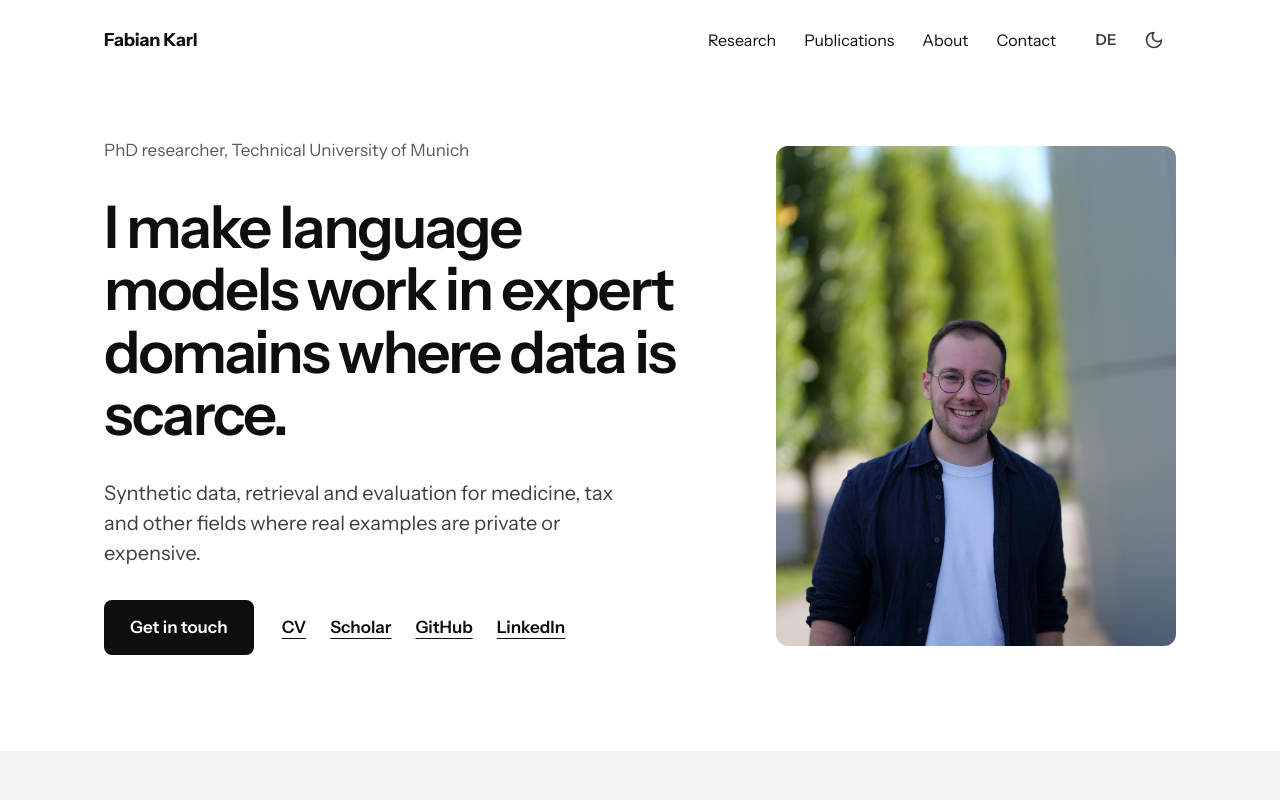
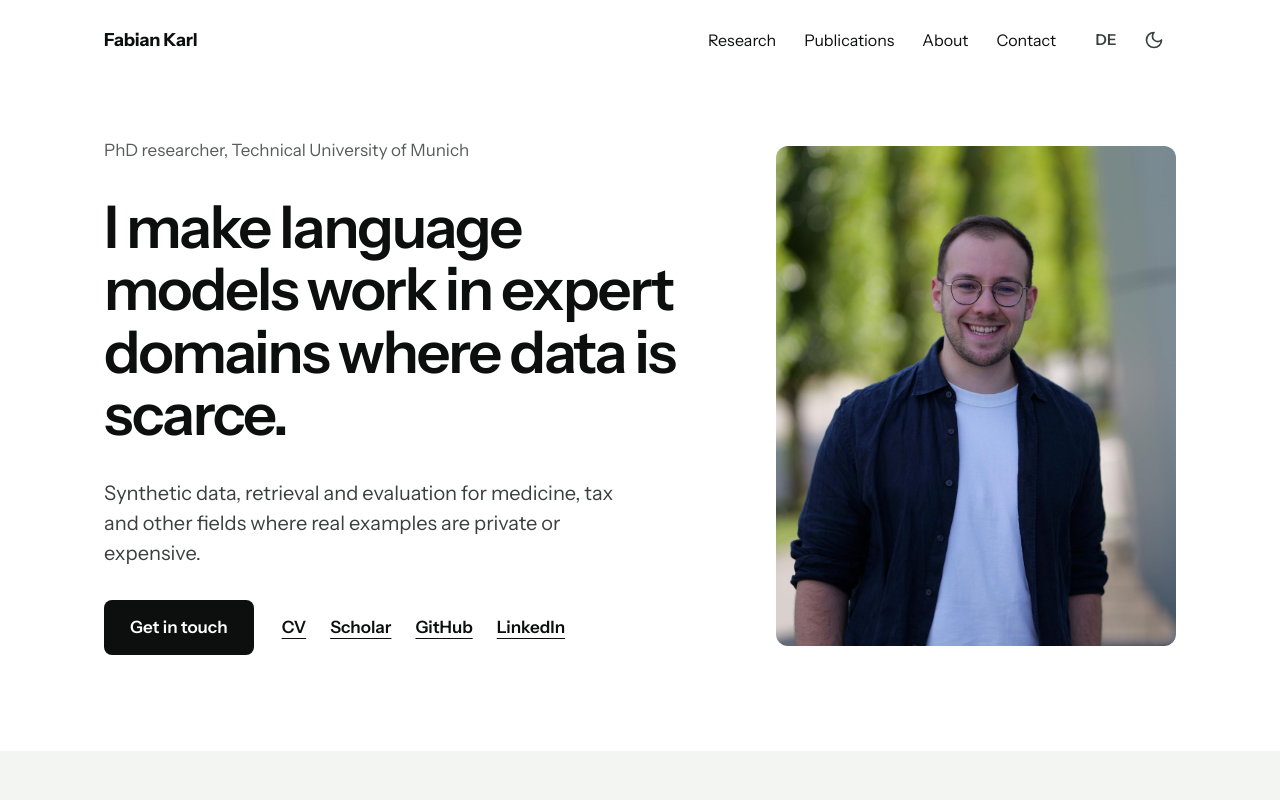
Before and after one commit to FKarl/portfolio-website, a Next.js app: page / in a window 1280 px wide. Shown: the top 800 px of the page. Built offline with nearby package versions, Linux system fonts and the light colour scheme; no server answers.

Commit message:
Crop the hero portrait tighter
Less empty background above the head; the subject now fills the frame.

```diff
--- a/app/globals.css
+++ b/app/globals.css
@@ -101,7 +101,7 @@
 .btn:hover { background: var(--accent); color: var(--bg); text-decoration: none; }
 .btn-outline { appearance: none; background: transparent; border: 1px solid var(--ink); color: var(--ink); font: inherit; font-weight: 600; padding: 13px 26px; border-radius: var(--r-sm); cursor: pointer; }
 .btn-outline:hover { background: var(--ink); color: var(--bg); }
-.hero-photo { width: 100%; height: auto; aspect-ratio: 4 / 5; object-fit: cover; object-position: 50% 40%; border-radius: var(--r); display: block; }
+.hero-photo { width: 100%; height: auto; aspect-ratio: 4 / 5; object-fit: cover; object-position: 50% 50%; border-radius: var(--r); display: block; }
 @media (max-width: 860px) {
   .hero { grid-template-columns: minmax(0, 1fr); align-items: start; }
   .hero-photo { max-width: 360px; }
--- a/components/hero.tsx
+++ b/components/hero.tsx
@@ -23,7 +23,7 @@ export function Hero() {
         </div>
       </div>
       {/* eslint-disable-next-line @next/next/no-img-element */}
-      <img className="hero-photo" src="/assets/hero/portrait.jpg" alt={t.hero.photoAlt} width={1333} height={2000} />
+      <img className="hero-photo" src="/assets/hero/portrait.jpg" alt={t.hero.photoAlt} width={1100} height={1375} />
     </section>
   )
 }
```
Also changed, not shown: public/assets/hero/portrait.jpg.
